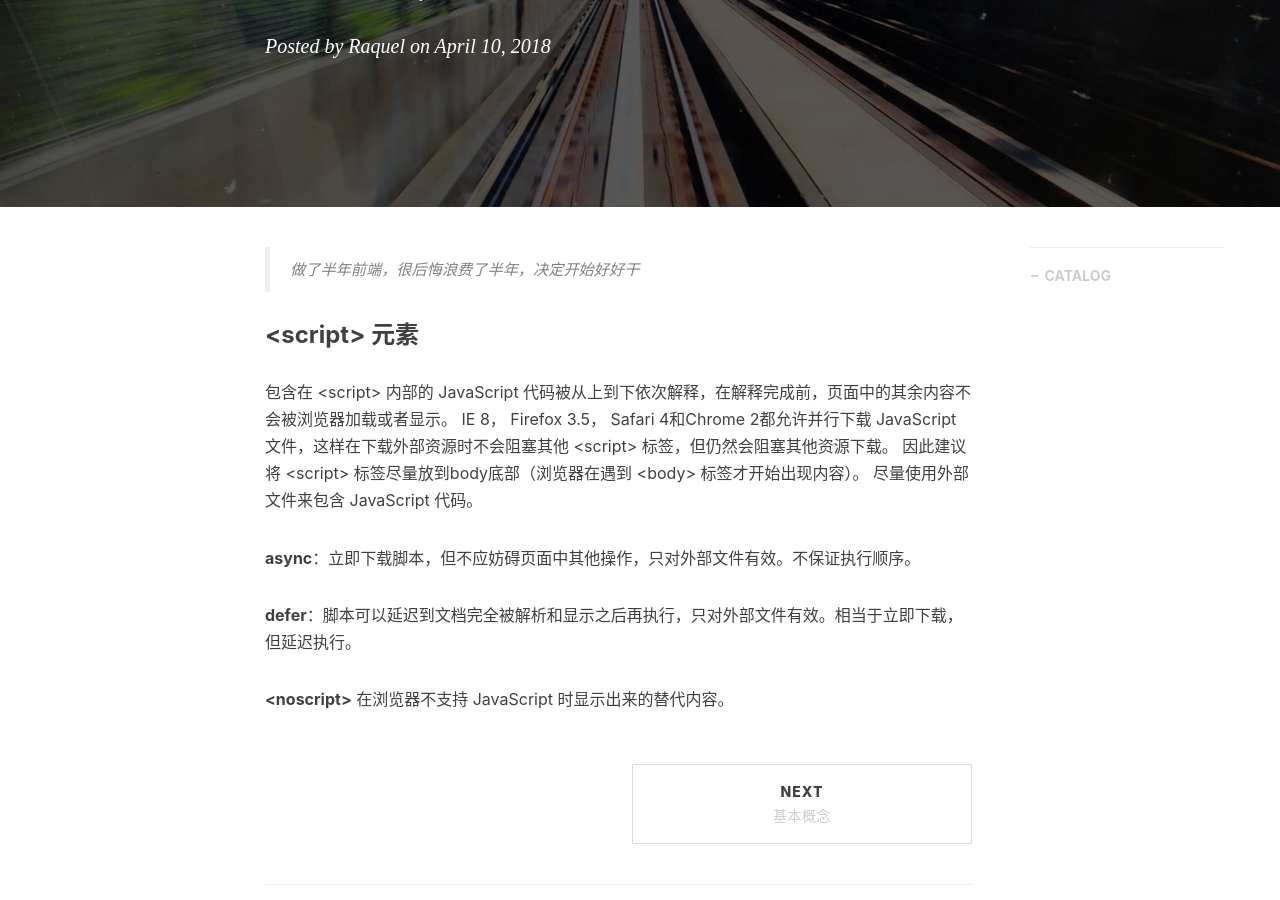
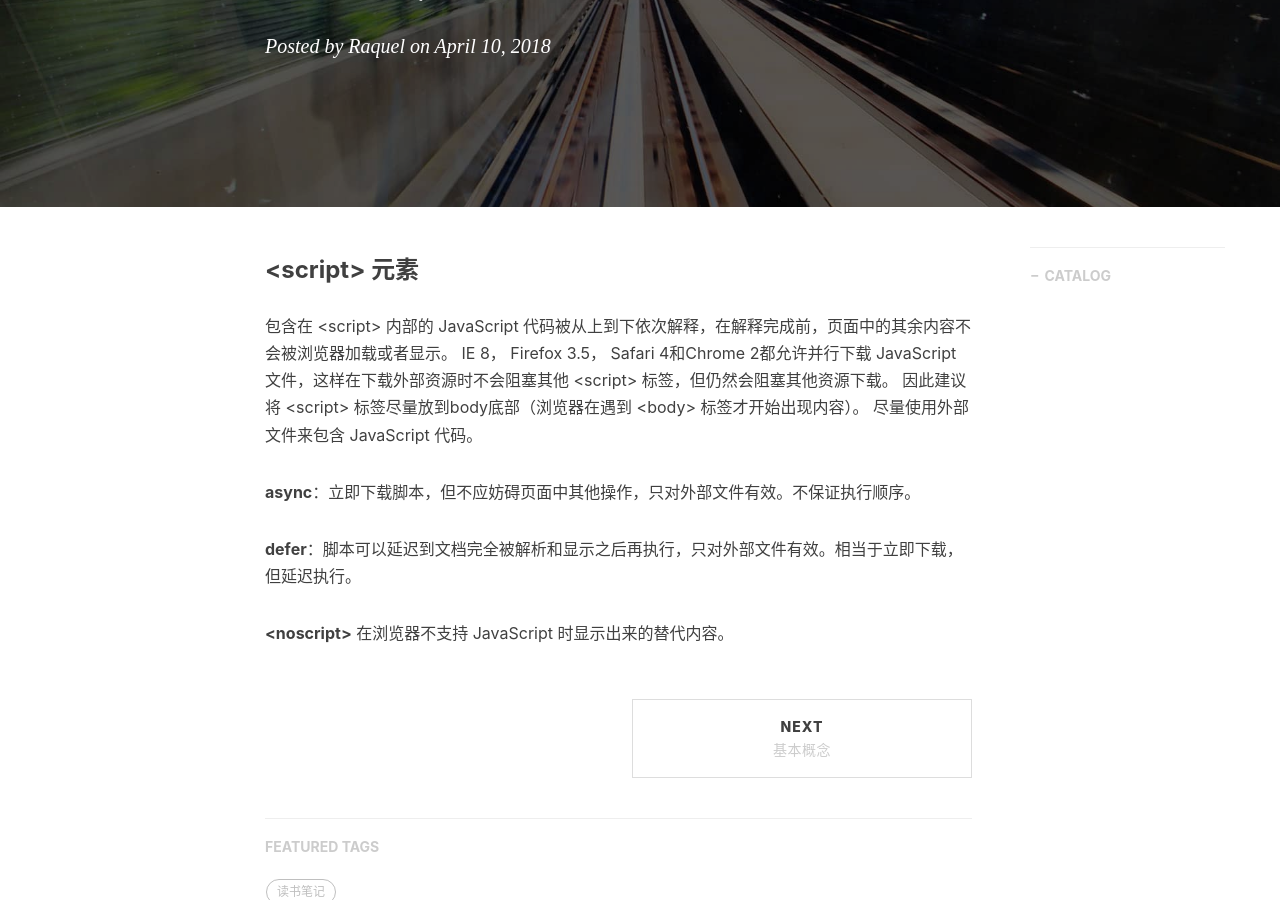
Before and after one commit to RaquelMao/RaquelMao.github.io, a Jekyll site: the page built from _posts/2018-04-10-html.markdown, in a window 1280 px wide and 900 px high, scrolled down 316 px. Built offline with Jekyll 4.4.1, drawn with Linux system fonts in a browser that asks for light colours; nearby versions of some CDN libraries; comment, search, counter and statistics services are not loaded.

Commit message:
update posts

```diff
--- a/_posts/2018-04-10-html.markdown
+++ b/_posts/2018-04-10-html.markdown
@@ -10,9 +10,6 @@
 tags:
     - 读书笔记
 ---
-
->做了半年前端，很后悔浪费了半年，决定开始好好干
-
 ### \<script\> 元素
 
 包含在 \<script\> 内部的 JavaScript 代码被从上到下依次解释，在解释完成前，页面中的其余内容不会被浏览器加载或者显示。
```
